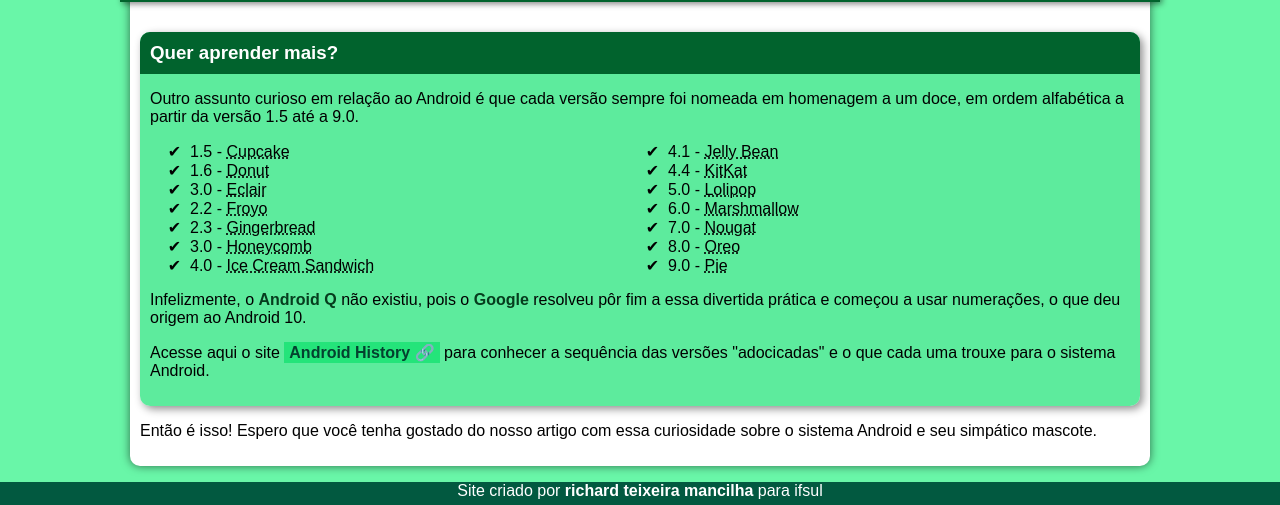
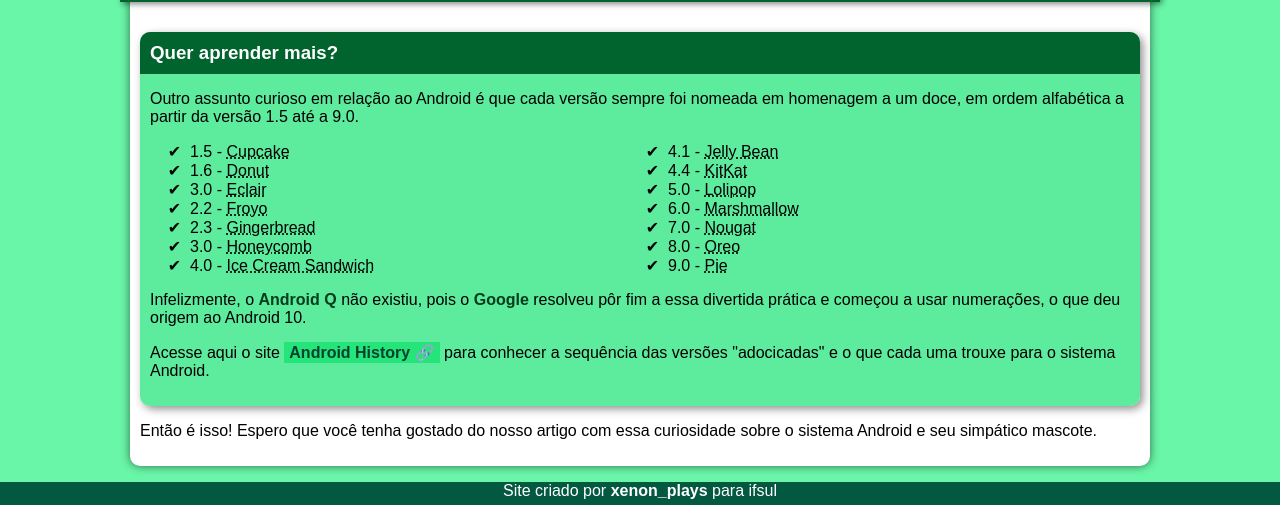
Before and after one commit to xenon1235/desafio-5, a plain HTML site: page index.html in a window 1280 px wide. Shown: the part 2352-2857 px from the top of the page. Drawn offline with Linux system fonts and the light colour scheme.

Commit message:
Update index.html
confirma

```diff
--- a/index.html
+++ b/index.html
@@ -101,7 +101,7 @@
 
           </main>
           <footer>
-            <p id="rodape">Site criado por <a href="https://youtu.be/6dfsi5Y-VvU?si=7sm2A9vtB3JaDGWO" target="_blank">richard teixeira mancilha</a> para ifsul</p>
+            <p id="rodape">Site criado por <a href="https://youtu.be/6dfsi5Y-VvU?si=7sm2A9vtB3JaDGWO" target="_blank">xenon_plays</a> para ifsul</p>
           </footer>
 </body>
 </html>
```
